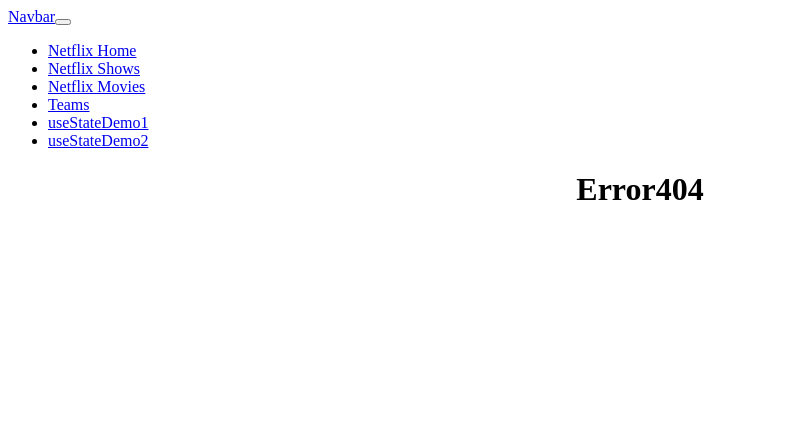
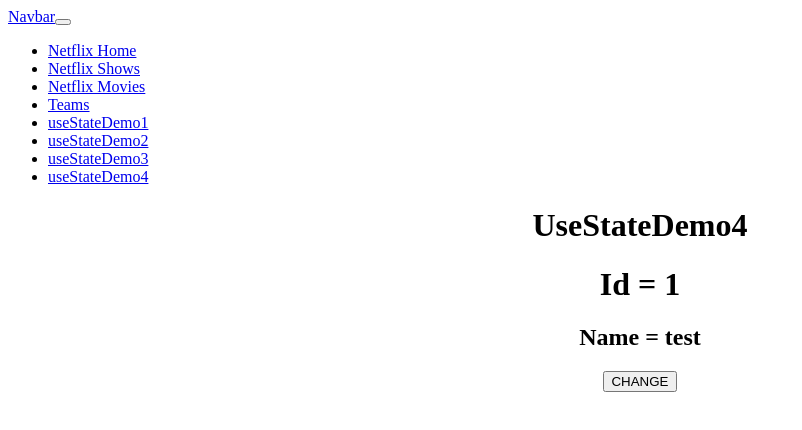
Before and after one commit to samirvithlani/mern_26_fullday25, a React app: page /useStateDemo4 in a window 1280 px wide. Shown: the top 430 px of the page, without its empty margins (0-802 px from the left). Built offline with nearby package versions, Linux system fonts and the light colour scheme; the HTML template or start-up script is replaced by a standard one.

Commit message:
useState

```diff
--- a/src/App.jsx
+++ b/src/App.jsx
@@ -20,6 +20,8 @@ import { Teams } from './components/Teams'
 import { TeamDetail } from './components/TeamDetail'
 import { UseStateDemo1 } from './components/UseStateDemo1'
 import { UseStateDemo2 } from './components/UseStateDemo2'
+import { UseStateDemo3 } from './components/UseStateDemo3'
+import { UseStateDemo4 } from './components/UseStateDemo4'
 
 
 function App() {
@@ -38,6 +40,8 @@ function App() {
           <Route path = "/teamdetail/:id" element = {<TeamDetail/>}></Route>
           <Route path='/useStateDemo1' element ={<UseStateDemo1/>}></Route>
           <Route path='/useStateDemo2' element ={<UseStateDemo2/>}></Route>
+          <Route path='/useStateDemo3' element ={<UseStateDemo3/>}></Route>
+          <Route path='/useStateDemo4' element ={<UseStateDemo4/>}></Route>
         </Routes>
     </div>
   )
--- a/src/components/Navbar.jsx
+++ b/src/components/Navbar.jsx
@@ -52,6 +52,16 @@ export const Navbar = () => {
                 useStateDemo2
               </Link>
             </li>
+            <li class="nav-item active">
+              <Link class="nav-link" to="/useStateDemo3">
+                useStateDemo3
+              </Link>
+            </li>
+            <li class="nav-item active">
+              <Link class="nav-link" to="/useStateDemo4">
+                useStateDemo4
+              </Link>
+            </li>
 
 
           </ul>
--- /dev/null
+++ b/src/components/UseStateDemo3.jsx
@@ -0,0 +1,23 @@
+import React, { useState } from 'react'
+
+export const UseStateDemo3 = () => {
+
+
+    const[isLoading,setIsLoading]=useState(true)
+    const stopLoader = ()=>{
+
+        setIsLoading(false)
+    }
+
+  return (
+    <div style={{textAlign:"center"}}>
+        <h1>UseStateDemo3</h1>
+        {
+         isLoading == true &&    <h1>Loading.....</h1>
+        }
+
+        <button onClick={stopLoader}>STOP</button>
+
+    </div>
+  )
+}
--- /dev/null
+++ b/src/components/UseStateDemo4.jsx
@@ -0,0 +1,17 @@
+import React, { useState } from 'react'
+
+export const UseStateDemo4 = () => {
+    const [user,setUser]=useState({id:1,name:"test"})
+    const changeUser = ()=>{
+        setUser({id:101,name:"TEST"})
+    }
+  return (
+    <div style={{textAlign:"center"}}>
+        <h1>UseStateDemo4</h1>
+        <h1>Id = {user.id}</h1>
+        <h2>Name = {user.name}</h2>
+
+        <button onClick={()=>{changeUser()}}>CHANGE</button>
+    </div>
+  )
+}
```
